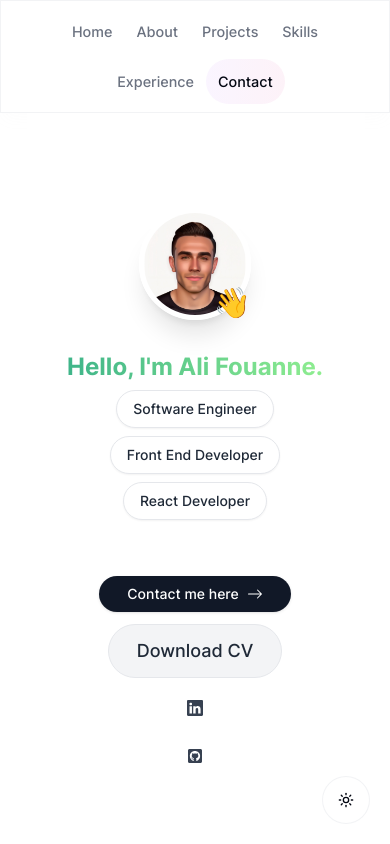
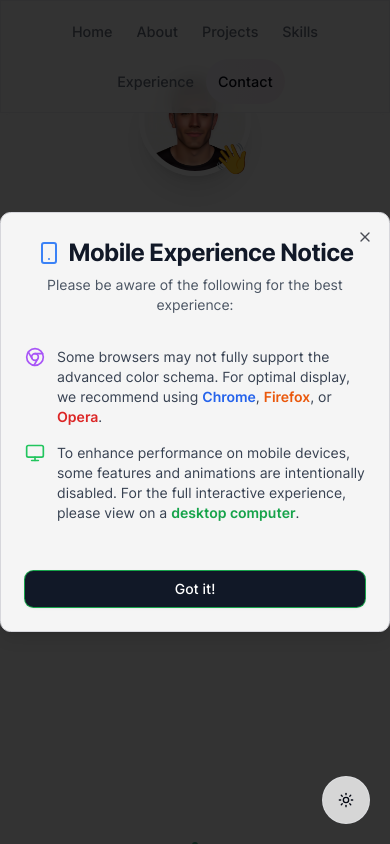
Before and after one commit to Alifouanne/new_portfolio, a Next.js app: page / in a window 390 px wide. Shown: the top 844 px of the page. Built offline with nearby package versions, Linux system fonts and the light colour scheme; no server answers.

Commit message:
add the mobile dialog for better alerts

```diff
--- a/app/ClientLayout.tsx
+++ b/app/ClientLayout.tsx
@@ -15,6 +15,7 @@
 import { ThemeToggleButton } from "@/components/theme-toggle-button";
 import { AuroraBackground } from "@/components/ui/aurora-background";
 import { useIsMobile } from "@/lib/useIsMobile";
+import { MobileHintDialog } from "@/components/MobileHintDialog";
 const Footer = dynamic(() => import("@/components/Footer"));
 const Header = dynamic(() => import("@/components/Header"));
 
@@ -52,6 +53,7 @@
                 <Toaster position="top-right" />
                 <Footer />
                 <ThemeToggleButton variant="circle" start="bottom-right" />
+                <MobileHintDialog />
               </Suspense>
             </HeaderIndecatorProvider>
           </ThemeProvider>
--- /dev/null
+++ b/components/MobileHintDialog.tsx
@@ -0,0 +1,95 @@
+"use client";
+
+import { useEffect, useState } from "react";
+import {
+  Dialog,
+  DialogContent,
+  DialogDescription,
+  DialogHeader,
+  DialogTitle,
+  DialogFooter,
+} from "@/components/ui/dialog";
+import { Button } from "@/components/ui/button";
+import { ChromeIcon as Browser, Smartphone, Monitor } from "lucide-react"; // Lucide icons
+import { useIsMobile } from "@/lib/useIsMobile";
+
+const LOCAL_STORAGE_KEY = "v0_mobile_hint_shown";
+
+export function MobileHintDialog() {
+  const isMobile = useIsMobile();
+  const [isOpen, setIsOpen] = useState(false);
+
+  useEffect(() => {
+    // Only show the dialog if it's a mobile device and it hasn't been shown before
+    if (isMobile && !localStorage.getItem(LOCAL_STORAGE_KEY)) {
+      setIsOpen(true);
+    }
+  }, [isMobile]);
+
+  const handleClose = () => {
+    setIsOpen(false);
+    // Mark the hint as shown in local storage
+    localStorage.setItem(LOCAL_STORAGE_KEY, "true");
+  };
+
+  if (!isMobile) {
+    return null; // Don't render anything if not on mobile
+  }
+
+  return (
+    <Dialog open={isOpen} onOpenChange={setIsOpen}>
+      <DialogContent className="rounded-lg p-6 sm:max-w-[425px]">
+        <DialogHeader className="text-center">
+          <DialogTitle className="flex items-center justify-center gap-2 text-2xl font-bold text-gray-900 dark:text-gray-100">
+            <Smartphone className="h-6 w-6 text-blue-500" />
+            Mobile Experience Notice
+          </DialogTitle>
+          <DialogDescription className="mt-2 text-gray-600 dark:text-gray-400">
+            Please be aware of the following for the best experience:
+          </DialogDescription>
+        </DialogHeader>
+        <div className="space-y-4 py-4 text-gray-700 dark:text-gray-300">
+          <div className="flex items-start gap-3">
+            <Browser className="h-5 w-5 flex-shrink-0 text-purple-500" />
+            <p className="text-sm">
+              Some browsers may not fully support the advanced color schema. For
+              optimal display, we recommend using{" "}
+              <span className="font-semibold text-blue-600 dark:text-blue-400">
+                Chrome
+              </span>
+              ,{" "}
+              <span className="font-semibold text-orange-600 dark:text-orange-400">
+                Firefox
+              </span>
+              , or{" "}
+              <span className="font-semibold text-red-600 dark:text-red-400">
+                Opera
+              </span>
+              .
+            </p>
+          </div>
+          <div className="flex items-start gap-3">
+            <Monitor className="h-5 w-5 flex-shrink-0 text-green-500" />
+            <p className="text-sm">
+              To enhance performance on mobile devices, some features and
+              animations are intentionally disabled. For the full interactive
+              experience, please view on a{" "}
+              <span className="font-semibold text-green-600 dark:text-green-400">
+                desktop computer
+              </span>
+              .
+            </p>
+          </div>
+        </div>
+        <DialogFooter className="flex justify-center pt-4">
+          <Button
+            onClick={handleClose}
+            className="bg-gray-900 text-white transition-colors duration-300 hover:bg-gray-800 dark:bg-[#3ABF94] dark:hover:bg-[#2f9977]"
+          >
+            Got it!
+          </Button>
+        </DialogFooter>
+      </DialogContent>
+    </Dialog>
+  );
+}
--- /dev/null
+++ b/components/ui/dialog.tsx
@@ -0,0 +1,122 @@
+"use client"
+
+import * as React from "react"
+import * as DialogPrimitive from "@radix-ui/react-dialog"
+import { X } from "lucide-react"
+
+import { cn } from "@/lib/utils"
+
+const Dialog = DialogPrimitive.Root
+
+const DialogTrigger = DialogPrimitive.Trigger
+
+const DialogPortal = DialogPrimitive.Portal
+
+const DialogClose = DialogPrimitive.Close
+
+const DialogOverlay = React.forwardRef<
+  React.ElementRef<typeof DialogPrimitive.Overlay>,
+  React.ComponentPropsWithoutRef<typeof DialogPrimitive.Overlay>
+>(({ className, ...props }, ref) => (
+  <DialogPrimitive.Overlay
+    ref={ref}
+    className={cn(
+      "fixed inset-0 z-50 bg-black/80  data-[state=open]:animate-in data-[state=closed]:animate-out data-[state=closed]:fade-out-0 data-[state=open]:fade-in-0",
+      className
+    )}
+    {...props}
+  />
+))
+DialogOverlay.displayName = DialogPrimitive.Overlay.displayName
+
+const DialogContent = React.forwardRef<
+  React.ElementRef<typeof DialogPrimitive.Content>,
+  React.ComponentPropsWithoutRef<typeof DialogPrimitive.Content>
+>(({ className, children, ...props }, ref) => (
+  <DialogPortal>
+    <DialogOverlay />
+    <DialogPrimitive.Content
+      ref={ref}
+      className={cn(
+        "fixed left-[50%] top-[50%] z-50 grid w-full max-w-lg translate-x-[-50%] translate-y-[-50%] gap-4 border bg-background p-6 shadow-lg duration-200 data-[state=open]:animate-in data-[state=closed]:animate-out data-[state=closed]:fade-out-0 data-[state=open]:fade-in-0 data-[state=closed]:zoom-out-95 data-[state=open]:zoom-in-95 data-[state=closed]:slide-out-to-left-1/2 data-[state=closed]:slide-out-to-top-[48%] data-[state=open]:slide-in-from-left-1/2 data-[state=open]:slide-in-from-top-[48%] sm:rounded-lg",
+        className
+      )}
+      {...props}
+    >
+      {children}
+      <DialogPrimitive.Close className="absolute right-4 top-4 rounded-sm opacity-70 ring-offset-background transition-opacity hover:opacity-100 focus:outline-none focus:ring-2 focus:ring-ring focus:ring-offset-2 disabled:pointer-events-none data-[state=open]:bg-accent data-[state=open]:text-muted-foreground">
+        <X className="h-4 w-4" />
+        <span className="sr-only">Close</span>
+      </DialogPrimitive.Close>
+    </DialogPrimitive.Content>
+  </DialogPortal>
+))
+DialogContent.displayName = DialogPrimitive.Content.displayName
+
+const DialogHeader = ({
+  className,
+  ...props
+}: React.HTMLAttributes<HTMLDivElement>) => (
+  <div
+    className={cn(
+      "flex flex-col space-y-1.5 text-center sm:text-left",
+      className
+    )}
+    {...props}
+  />
+)
+DialogHeader.displayName = "DialogHeader"
+
+const DialogFooter = ({
+  className,
+  ...props
+}: React.HTMLAttributes<HTMLDivElement>) => (
+  <div
+    className={cn(
+      "flex flex-col-reverse sm:flex-row sm:justify-end sm:space-x-2",
+      className
+    )}
+    {...props}
+  />
+)
+DialogFooter.displayName = "DialogFooter"
+
+const DialogTitle = React.forwardRef<
+  React.ElementRef<typeof DialogPrimitive.Title>,
+  React.ComponentPropsWithoutRef<typeof DialogPrimitive.Title>
+>(({ className, ...props }, ref) => (
+  <DialogPrimitive.Title
+    ref={ref}
+    className={cn(
+      "text-lg font-semibold leading-none tracking-tight",
+      className
+    )}
+    {...props}
+  />
+))
+DialogTitle.displayName = DialogPrimitive.Title.displayName
+
+const DialogDescription = React.forwardRef<
+  React.ElementRef<typeof DialogPrimitive.Description>,
+  React.ComponentPropsWithoutRef<typeof DialogPrimitive.Description>
+>(({ className, ...props }, ref) => (
+  <DialogPrimitive.Description
+    ref={ref}
+    className={cn("text-sm text-muted-foreground", className)}
+    {...props}
+  />
+))
+DialogDescription.displayName = DialogPrimitive.Description.displayName
+
+export {
+  Dialog,
+  DialogPortal,
+  DialogOverlay,
+  DialogTrigger,
+  DialogClose,
+  DialogContent,
+  DialogHeader,
+  DialogFooter,
+  DialogTitle,
+  DialogDescription,
+}
--- a/package.json
+++ b/package.json
@@ -12,6 +12,7 @@
     "lint": "next lint"
   },
   "dependencies": {
+    "@radix-ui/react-dialog": "^1.1.14",
     "@radix-ui/react-slot": "^1.2.3",
     "@react-email/components": "^0.0.7",
     "@react-email/tailwind": "^0.0.8",
```
Also changed, not shown: 1 other file (tests, documents, lock files or other folders).
